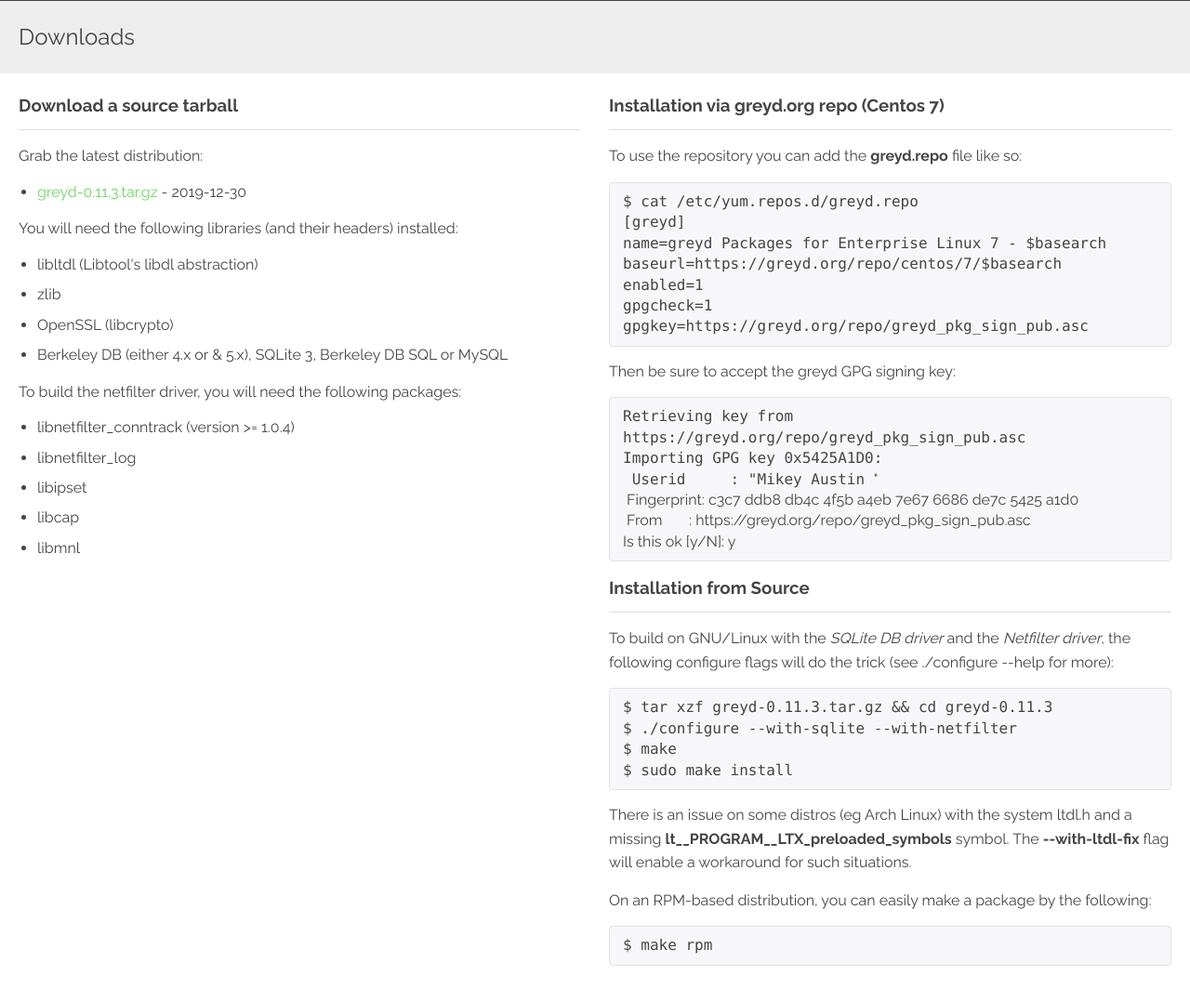
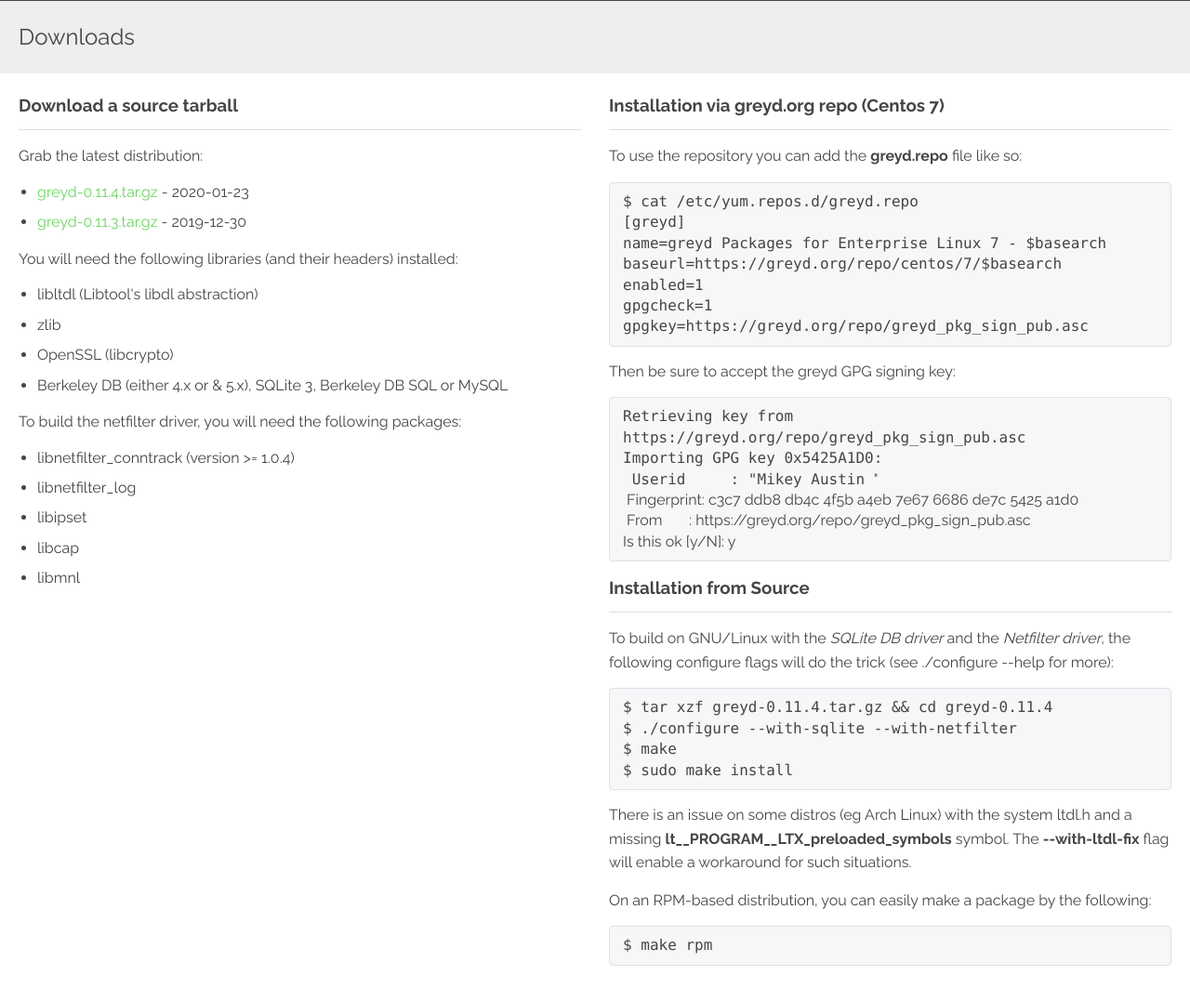
Before and after one commit to mikey-austin/greyd, a PHP site: page /downloads.php in a window 1280 px wide. Shown: the part 72-1150 px from the top of the page at 93% size. Run offline with PHP 8.4, Linux system fonts and the light colour scheme; some libraries are stand-ins or nearby versions.

Commit message:
preparations for the 0.11.4 release

```diff
--- a/website/downloads.php
+++ b/website/downloads.php
@@ -15,6 +15,9 @@
 
             <p>Grab the latest distribution:</p>
             <ul>
+                <li>
+                    <a href="https://github.com/mikey-austin/greyd/releases/download/v0.11.4/greyd-0.11.4.tar.gz">greyd-0.11.4.tar.gz</a> - 2020-01-23
+                </li>
                 <li>
                     <a href="https://github.com/mikey-austin/greyd/releases/download/v0.11.3/greyd-0.11.3.tar.gz">greyd-0.11.3.tar.gz</a> - 2019-12-30
                 </li>
@@ -74,7 +77,7 @@ Is this ok [y/N]: y</code></div>
             </p>
 
             <div class="highlight">
-<code>$ tar xzf greyd-0.11.3.tar.gz && cd greyd-0.11.3
+<code>$ tar xzf greyd-0.11.4.tar.gz && cd greyd-0.11.4
 $ ./configure --with-sqlite --with-netfilter
 $ make
 $ sudo make install</code>
```
Also changed, not shown: 3 other files.
